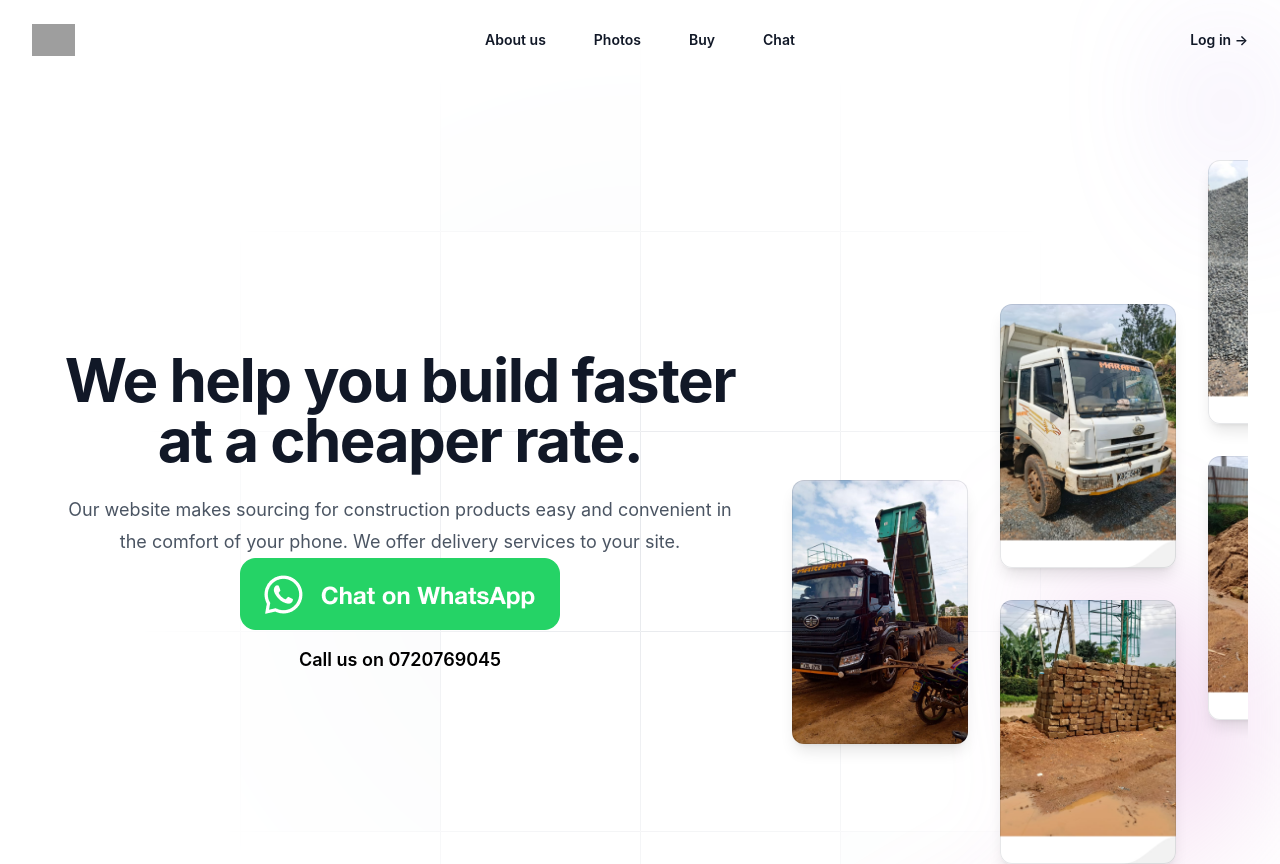
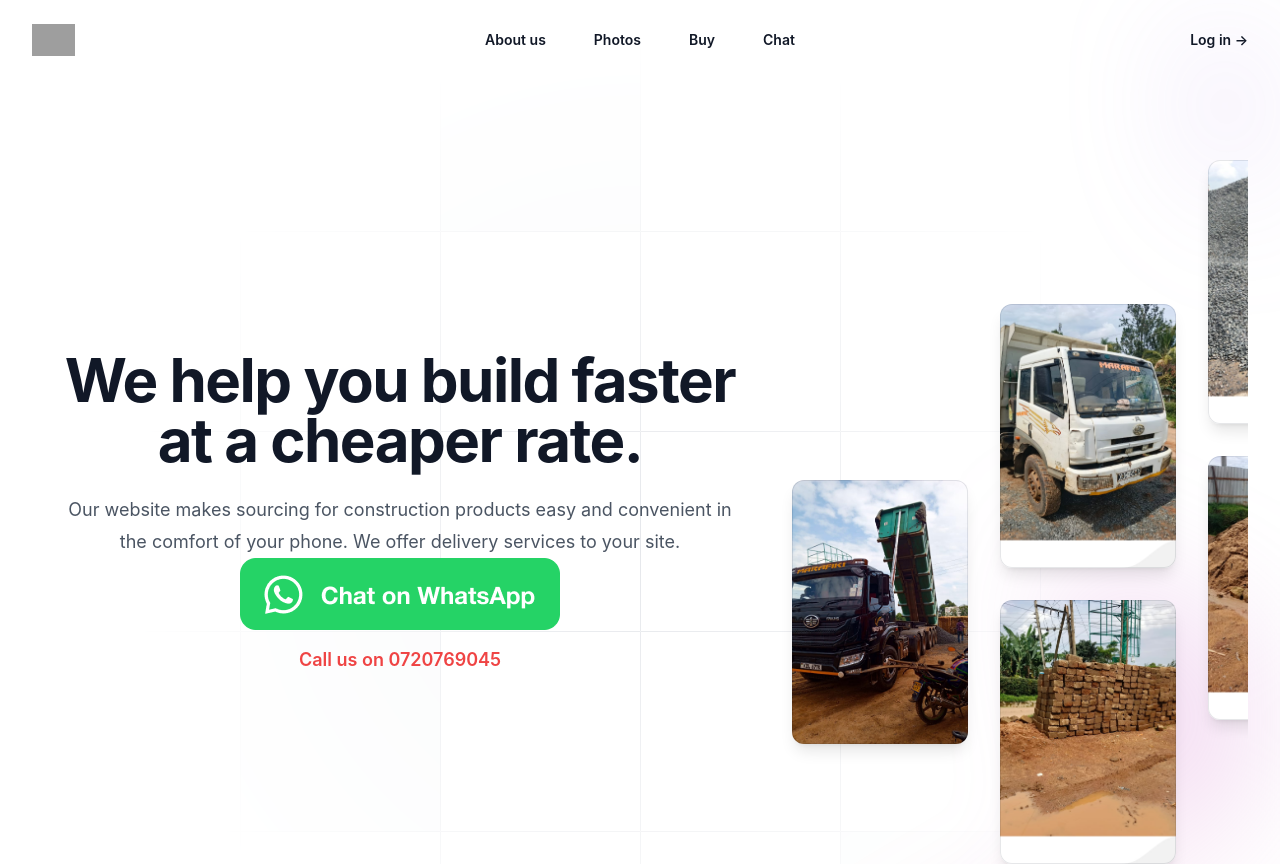
Before and after one commit to doublepush/construction, a Vue app: page / in a window 1280 px wide. Shown: the top 864 px of the page. Built offline with nearby package versions, Linux system fonts and the light colour scheme; grey boxes are pictures that could not be loaded.

Commit message:
prod link works

```diff
--- a/src/components/CallUs.vue
+++ b/src/components/CallUs.vue
@@ -1,7 +1,7 @@
 <template>
        <!-- Call Button -->
       <p
-        class="flex items-center  text-black font-semibold text-lg"
+        class="flex items-center  text-red-500 font-semibold text-lg"
       >
         <!-- Button Text -->
         Call us on 0720769045
```
